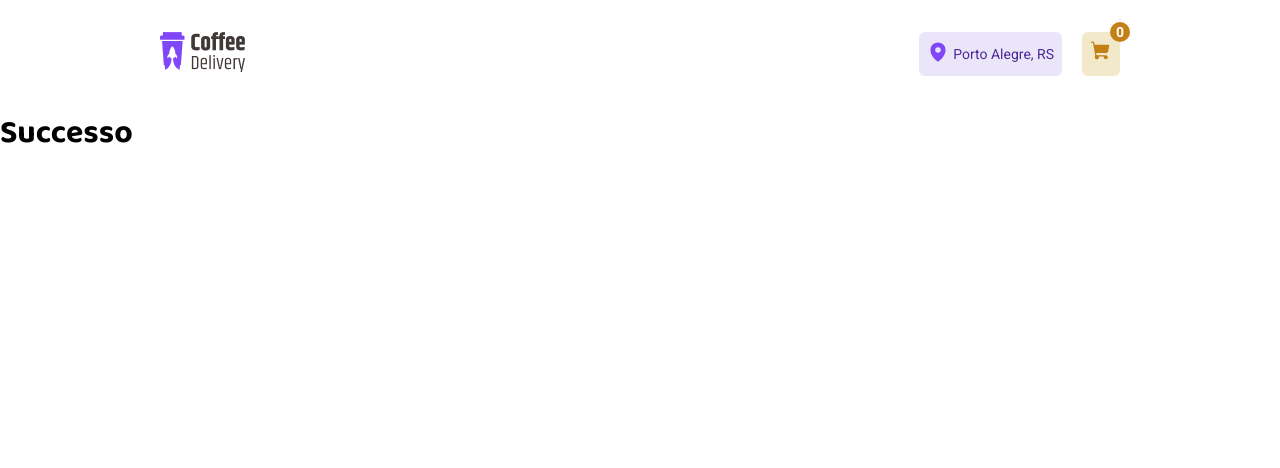
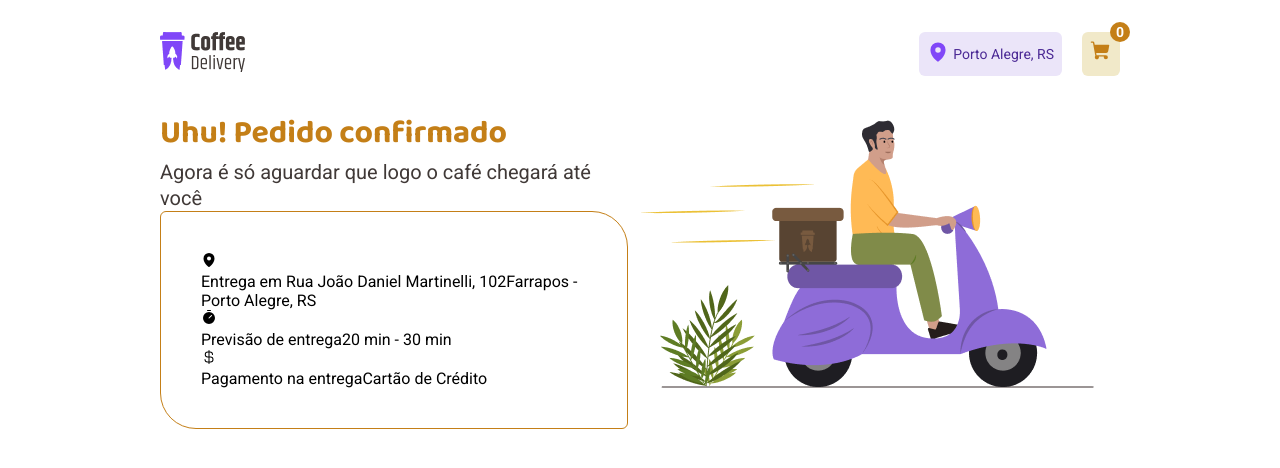
Before and after one commit to Du-devBR/rocketseatDesafio-Coffee-delivery, a React (Vite) app in the folder coffeeDelivery/: page /success in a window 1280 px wide. Shown: the top 468 px of the page. Built offline with nearby package versions, Linux system fonts and the light colour scheme.

Commit message:
feat: criado estrutura pagina success

```diff
--- a/coffeeDelivery/src/pages/Success/index.tsx
+++ b/coffeeDelivery/src/pages/Success/index.tsx
@@ -1,5 +1,46 @@
+import { CurrencyDollar, MapPin, Timer } from "phosphor-react";
+import { ContainerInfoSuccess, ContainerSuccess, Info, InfoSuccess } from "./style";
+import imageDelivery from '../../assets/img/imageDelivery.png'
+
 export function Success(){
   return(
-    <h1>Successo</h1>
+    <ContainerSuccess>
+      <ContainerInfoSuccess>
+        <h1>Uhu! Pedido confirmado</h1>
+        <p>Agora é só aguardar que logo o café chegará até você</p>
+        <InfoSuccess>
+          <Info>
+            <span>
+              <MapPin size={16} weight="fill" />
+            </span>
+            <div>
+              <span>Entrega em Rua João Daniel Martinelli, 102</span>
+              <span>Farrapos - Porto Alegre, RS</span>
+            </div>
+          </Info>
+          <Info>
+            <span>
+              <Timer size={16} weight="fill" />
+            </span>
+            <div>
+              <span>Previsão de entrega</span>
+              <span>20 min - 30 min </span>
+            </div>
+          </Info>
+          <Info>
+            <span>
+              <CurrencyDollar size={16} weight="fill" />
+            </span>
+            <div>
+              <span>Pagamento na entrega</span>
+              <span>Cartão de Crédito</span>
+            </div>
+          </Info>
+        </InfoSuccess>
+      </ContainerInfoSuccess>
+      <div>
+        <img src={imageDelivery} alt="" />
+      </div>
+    </ContainerSuccess>
   )
 }
--- /dev/null
+++ b/coffeeDelivery/src/pages/Success/style.ts
@@ -0,0 +1,38 @@
+import { styled } from "styled-components";
+
+export const ContainerSuccess = styled.div`
+  display: flex;
+  padding: 0 10rem;
+`
+
+export const ContainerInfoSuccess = styled.div`
+  display: flex;
+  flex-direction: column;
+  width: 100%;
+
+  h1 {
+    line-height: 160%;
+    font-weight: 700;
+    font-size: ${props => props.theme.font_baloo["Title L"]};
+    color: ${props => props.theme["yellow-dark"]};
+  }
+
+  p {
+    line-height: 130%;
+    font-weight: 400;
+    font-size: ${props => props.theme.font_roboto["Text L"]};
+    color: ${props => props.theme["base-subtitle"]};
+  }
+`
+
+
+export const InfoSuccess = styled.div`
+
+  padding: 2.5rem;
+  background: none;
+  border: solid 1px ${props => props.theme["yellow-dark"]};
+  border-radius: 0.375rem 2.25rem 0.375rem 2.25rem;
+`
+
+
+export const Info = styled.div``
```
